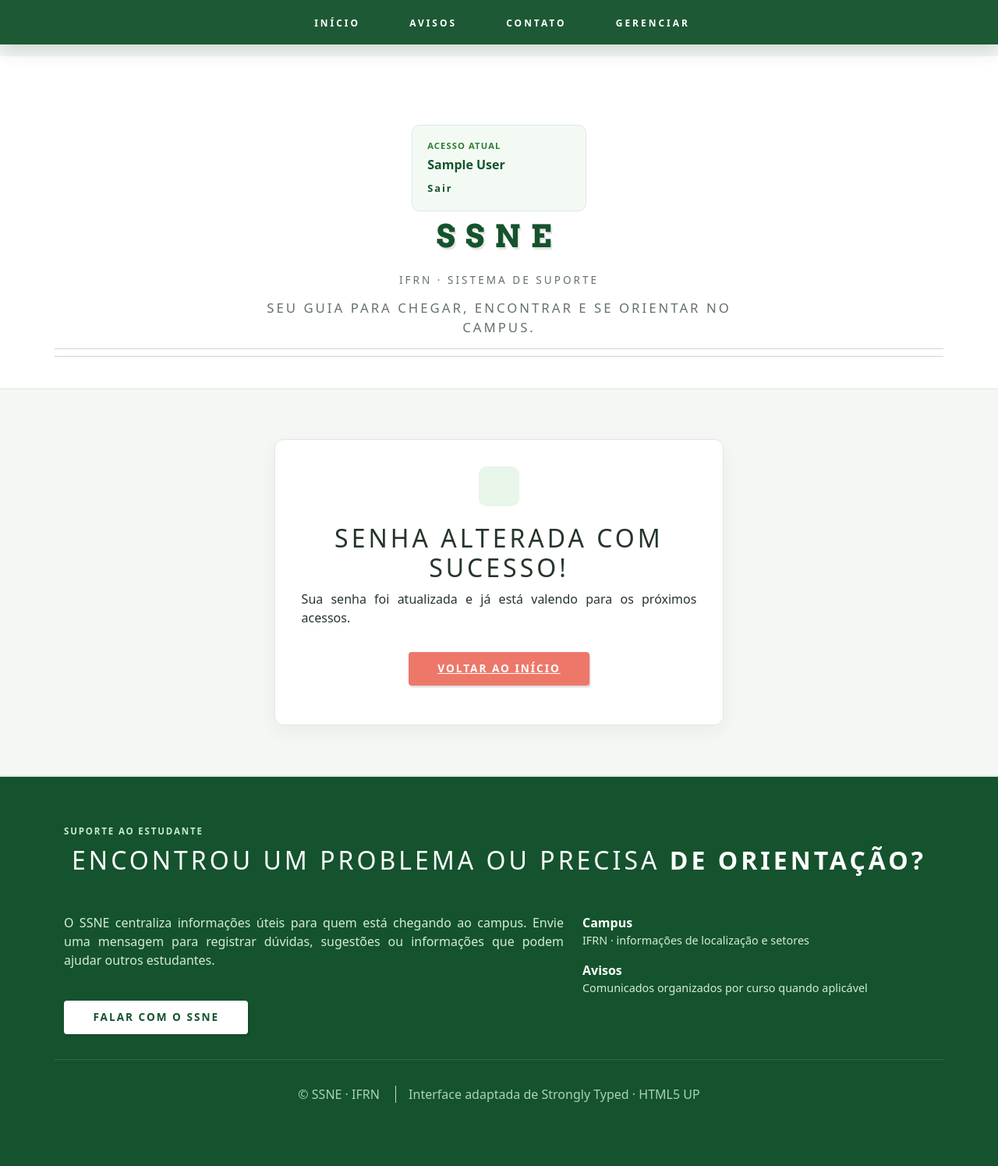
After one commit to kaiokrz/Projeto-Integrador--SSNE, a Django app: page /conta/senha/sucesso/ in a window 1280 px wide. The commit adds this page. Shown: the whole page at 78% size. Run offline with Django 5.2, Linux system fonts and the light colour scheme; the visitor is signed in with stand-in values (Sample User, id 1); some libraries are stand-ins or nearby versions.

Commit message:
Funçao de alterar senha

```diff
--- a/ssne/urls.py
+++ b/ssne/urls.py
@@ -1,4 +1,5 @@
 from django.urls import path
+from django.contrib.auth import views as auth_views
 from . import views
 
 urlpatterns = [
@@ -9,4 +10,20 @@ urlpatterns = [
     path("aviso/<int:id_aviso>/editar", views.editar_aviso, name="editar_aviso"),
     path('aviso/<int:id_aviso>/remover/', views.remover_aviso, name='remover_aviso'),
     path("contato/", views.contato, name="contato"),
+
+    path(
+        "conta/senha/",
+        auth_views.PasswordChangeView.as_view(
+            template_name="registration/alterar_senha.html",
+            success_url="/conta/senha/sucesso/"
+        ),
+        name="alterar_senha"
+    ),
+    path(
+        "conta/senha/sucesso/",
+        auth_views.PasswordChangeDoneView.as_view(
+            template_name="registration/senha_alterada.html"
+        ),
+        name="password_change_done"
+    ),
 ]
--- /dev/null
+++ b/templates/registration/senha_alterada.html
@@ -0,0 +1,18 @@
+{% extends "base.html" %}
+
+{% block title %}Senha Alterada | SSNE{% endblock %}
+
+{% block content %}
+<section id="main">
+    <div class="container" style="max-width: 600px; margin: 0 auto; text-align: center;">
+        <div class="box post">
+            <div class="ssne-icon-box icon solid fa-check-circle" style="font-size: 3rem; color: #28a745; margin-bottom: 1rem;"></div>
+            <h2>Senha alterada com sucesso!</h2>
+            <p>Sua senha foi atualizada e já está valendo para os próximos acessos.</p>
+            <ul class="actions aln-center" style="margin-top: 2rem;">
+                <li><a href="{% url 'index' %}" class="button primary">Voltar ao início</a></li>
+            </ul>
+        </div>
+    </div>
+</section>
+{% endblock %}
```
Also changed, not shown: ssne/templates/ssne/index.html (+12 -0 lines), templates/registration/alterar_senha.html (added, +27 -0 lines).
